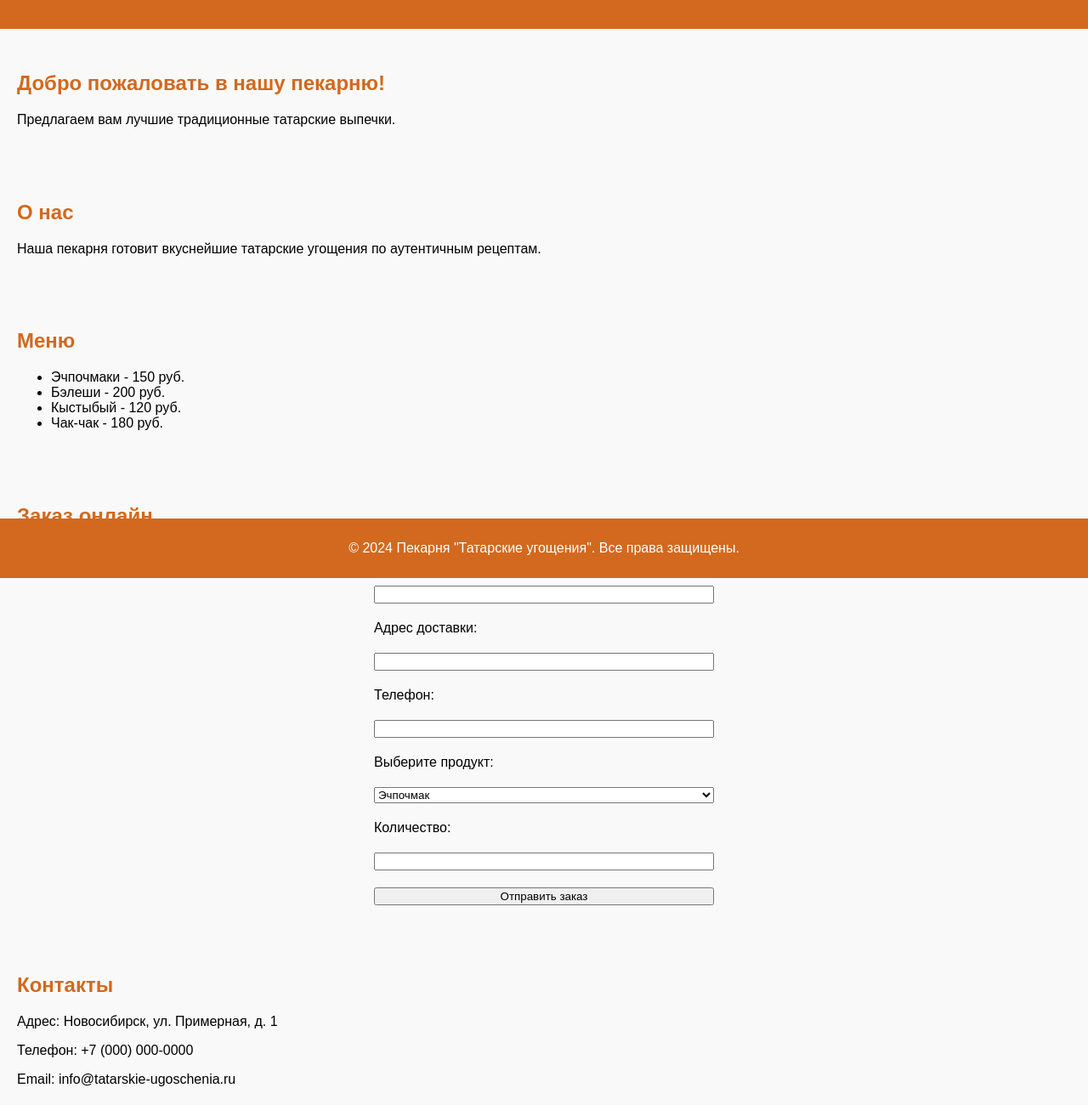
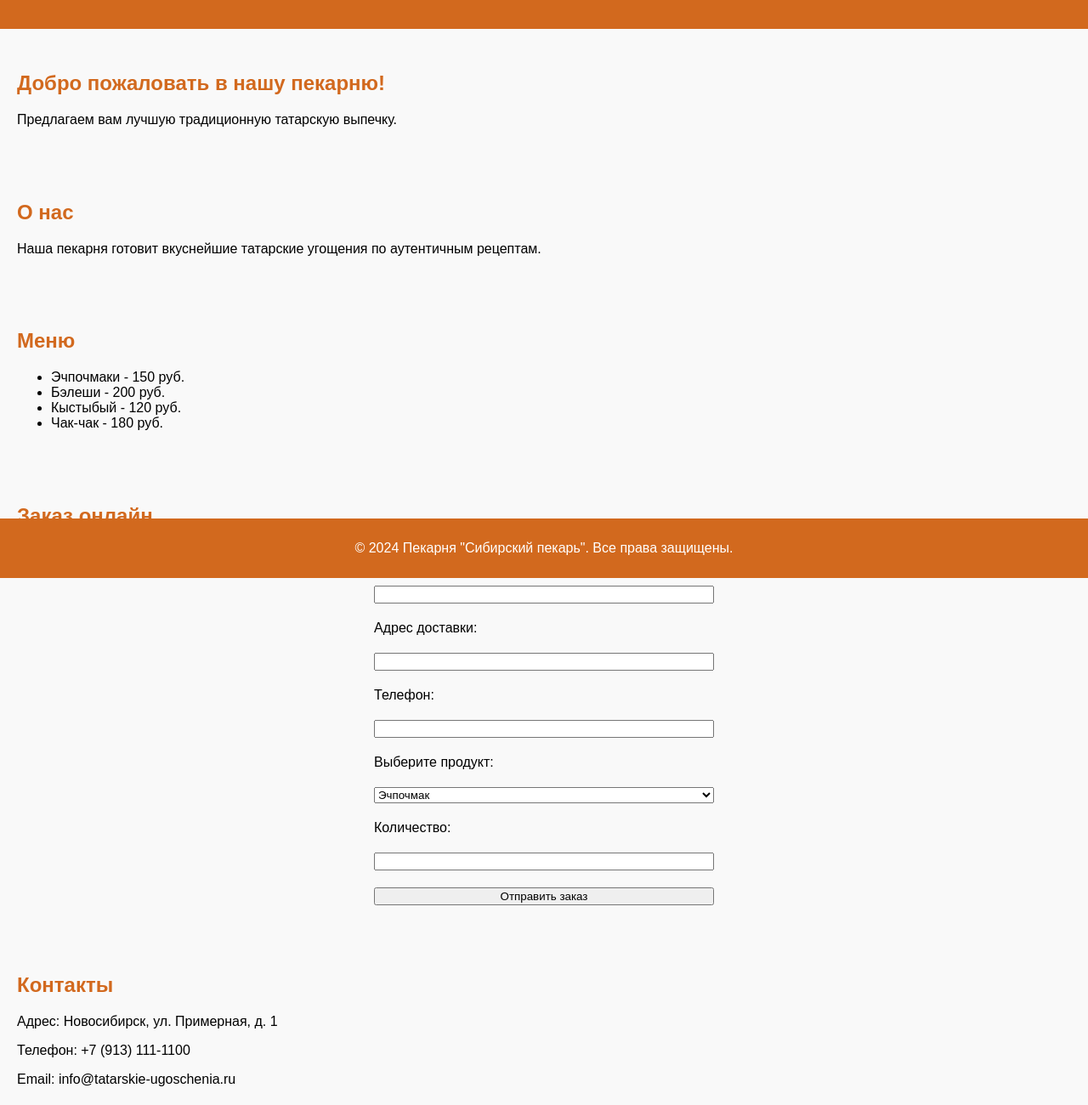
Before and after one commit to Nikolas154/redesigned-eureka, a plain HTML site: page index.html in a window 1280 px wide. Shown: the part 120-1420 px from the top of the page at 85% size. Drawn offline with Linux system fonts and the light colour scheme.

Commit message:
Update index.html

```diff
--- a/index.html
+++ b/index.html
@@ -3,12 +3,12 @@
 <head>
     <meta charset="UTF-8">
     <meta name="viewport" content="width=device-width, initial-scale=1.0">
-    <title>Татарские угощения</title>
+    <title>Сибирский Пекарь</title>
     <link rel="stylesheet" href="styles.css">
 </head>
 <body>
     <header>
-        <h1>Пекарня "Татарские угощения"</h1>
+        <h1>Пекарня "Сибирский пекарь"</h1>
         <nav>
             <ul>
                 <li><a href="#home">Главная</a></li>
@@ -22,7 +22,7 @@
 
     <section id="home">
         <h2>Добро пожаловать в нашу пекарню!</h2>
-        <p>Предлагаем вам лучшие традиционные татарские выпечки.</p>
+        <p>Предлагаем вам лучшую традиционную татарскую выпечку.</p>
     </section>
 
     <section id="about">
@@ -65,12 +65,12 @@
     <section id="contact">
         <h2>Контакты</h2>
         <p>Адрес: Новосибирск, ул. Примерная, д. 1</p>
-        <p>Телефон: +7 (000) 000-0000</p>
+        <p>Телефон: +7 (913) 111-1100</p>
         <p>Email: info@tatarskie-ugoschenia.ru</p>
     </section>
 
     <footer>
-        <p>© 2024 Пекарня "Татарские угощения". Все права защищены.</p>
+        <p>© 2024 Пекарня "Сибирский пекарь". Все права защищены.</p>
     </footer>
 
     <script src="script.js"></script>
```
